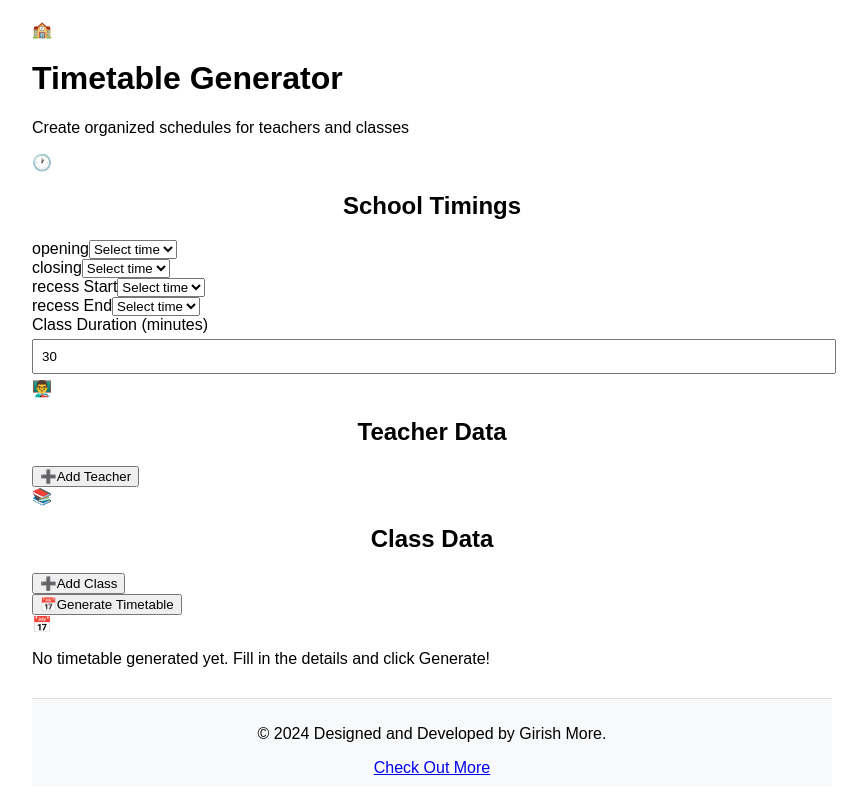
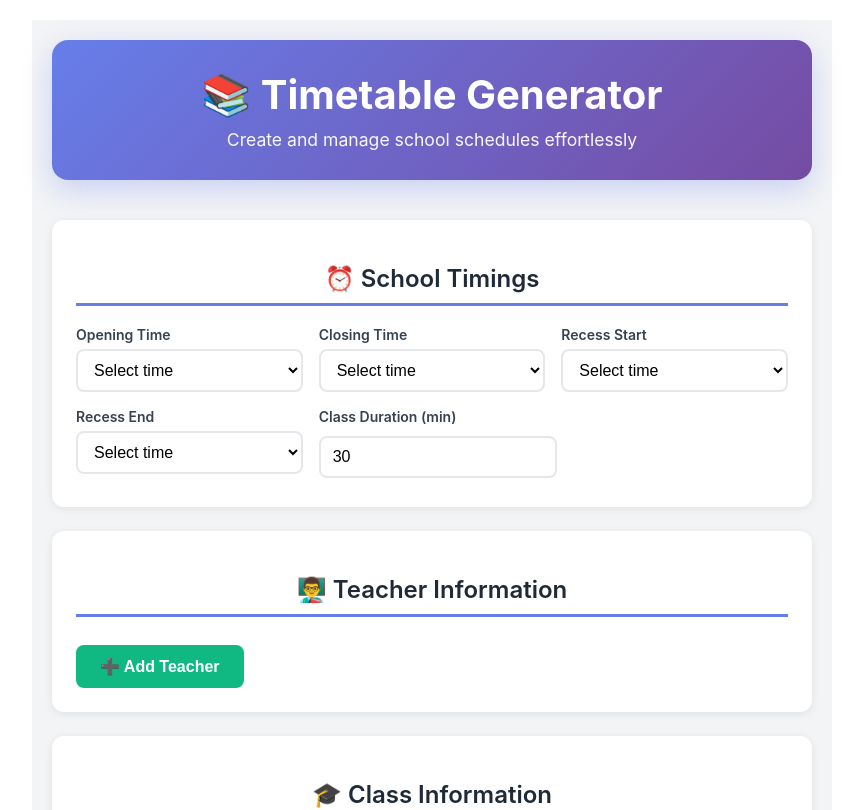
Before and after one commit to girishmore2004/TimetableHub, a React (Create React App) app: page / in a window 1280 px wide. Shown: the top 810 px of the page, without its empty margins (208-1075 px from the left). Built offline with nearby package versions, Linux system fonts and the light colour scheme.

Commit message:
Update Timetable.js

```diff
--- a/src/components/Timetable.js
+++ b/src/components/Timetable.js
@@ -397,6 +397,7 @@ const Timetable = () => {
     recessEnd: '',
     classDuration: 30,
   });
+  const [loading, setLoading] = useState(false);
 
   const timeOptions = useMemo(() => generateTimeOptions(0, 23, 15), []);
 
@@ -416,6 +417,15 @@ const Timetable = () => {
     else setClassData(updatedData);
   };
 
+  // Delete a row
+  const deleteRow = (type, index) => {
+    if (type === 'teacher') {
+      setTeacherData(teacherData.filter((_, i) => i !== index));
+    } else {
+      setClassData(classData.filter((_, i) => i !== index));
+    }
+  };
+
   // Add a new row for teacher or class
   const addRow = (type) => {
     const newRow = { name: '', subjects: [] };
@@ -430,6 +440,7 @@ const Timetable = () => {
       return;
     }
 
+    setLoading(true);
     try {
       const response = await fetch('https://timetablehub-backend-production.up.railway.app/api/timetable/generate', {
         method: 'POST',
@@ -448,13 +459,16 @@ const Timetable = () => {
         ...entry,
         teacher:
           entry.teacher === 'Unscheduled'
-            ? <span style={{ color: '#ef4444' }}>Unscheduled</span>
+            ? <span style={{ color: '#ef4444', fontWeight: '600' }}>Unscheduled</span>
             : entry.teacher,
       }));
 
       setTimetable(styledData);
     } catch (error) {
       console.error('Error generating timetable:', error.message);
+      alert('Failed to generate timetable. Please try again.');
+    } finally {
+      setLoading(false);
     }
   };
 
@@ -498,41 +512,34 @@ const Timetable = () => {
 
   const isRecessStarting = (endTime) => endTime === timings.recessStart;
 
-  // Download PDF (placeholder - jsPDF not available)
+  // Download PDF (placeholder - requires jsPDF)
   const downloadPDF = (data, filename) => {
-    alert(`PDF download functionality requires jsPDF library. Filename: ${filename}.pdf`);
+    alert('PDF download feature requires jsPDF library to be installed.');
   };
 
   return (
-    <div className="min-h-screen bg-gradient-to-br from-indigo-50 via-purple-50 to-pink-50 p-4 md:p-8">
-      <div className="max-w-7xl mx-auto">
-        {/* Header */}
-        <div className="text-center mb-8">
-          <div className="flex items-center justify-center gap-3 mb-4">
-            <span className="text-6xl">🏫</span>
-            <h1 className="text-5xl font-bold bg-gradient-to-r from-indigo-600 to-purple-600 bg-clip-text text-transparent">
-              Timetable Generator
-            </h1>
-          </div>
-          <p className="text-gray-600 text-lg">Create organized schedules for teachers and classes</p>
+    <div style={styles.container}>
+      <div style={styles.header}>
+        <h1 style={styles.mainTitle}>📚 Timetable Generator</h1>
+        <p style={styles.subtitle}>Create and manage school schedules effortlessly</p>
       </div>
 
-        {/* School Timings Card */}
-        <div className="bg-white rounded-3xl shadow-xl p-8 mb-8 border border-indigo-100">
-          <div className="flex items-center gap-3 mb-6">
-            <span className="text-3xl">🕐</span>
-            <h2 className="text-2xl font-bold text-gray-800">School Timings</h2>
-          </div>
-          <div className="grid grid-cols-1 md:grid-cols-3 gap-6">
-            {['opening', 'closing', 'recessStart', 'recessEnd'].map(timeType => (
-              <div key={timeType}>
-                <label className="block text-sm font-semibold text-gray-700 mb-2 capitalize">
-                  {timeType.replace(/([A-Z])/g, ' $1')}
-                </label>
+      {/* SCHOOL TIMINGS */}
+      <div style={styles.card}>
+        <h2 style={styles.cardTitle}>⏰ School Timings</h2>
+        <div style={styles.timingsGrid}>
+          {[
+            { key: 'opening', label: 'Opening Time' },
+            { key: 'closing', label: 'Closing Time' },
+            { key: 'recessStart', label: 'Recess Start' },
+            { key: 'recessEnd', label: 'Recess End' }
+          ].map(({ key, label }) => (
+            <div key={key} style={styles.inputGroup}>
+              <label style={styles.label}>{label}</label>
               <select
-                  value={timings[timeType]}
-                  onChange={(e) => setTimings({ ...timings, [timeType]: e.target.value })}
-                  className="w-full px-4 py-3 bg-gray-50 border-2 border-gray-200 rounded-xl focus:border-indigo-500 focus:ring-2 focus:ring-indigo-200 transition-all outline-none"
+                style={styles.select}
+                value={timings[key]}
+                onChange={(e) => setTimings({ ...timings, [key]: e.target.value })}
               >
                 <option value="">Select time</option>
                 {timeOptions.map(time => (
@@ -541,13 +548,11 @@ const Timetable = () => {
               </select>
             </div>
           ))}
-            <div>
-              <label className="block text-sm font-semibold text-gray-700 mb-2">
-                Class Duration (minutes)
-              </label>
+          <div style={styles.inputGroup}>
+            <label style={styles.label}>Class Duration (min)</label>
             <input
+              style={styles.input}
               type="number"
-                name="classDuration"
               value={timings.classDuration}
               onChange={(e) =>
                 setTimings({
@@ -555,115 +560,107 @@ const Timetable = () => {
                   classDuration: parseInt(e.target.value, 10) || 0,
                 })
               }
-                className="w-full px-4 py-3 bg-gray-50 border-2 border-gray-200 rounded-xl focus:border-indigo-500 focus:ring-2 focus:ring-indigo-200 transition-all outline-none"
             />
           </div>
         </div>
       </div>
 
-        {/* Teacher Data Card */}
-        <div className="bg-white rounded-3xl shadow-xl p-8 mb-8 border border-purple-100">
-          <div className="flex items-center gap-3 mb-6">
-            <span className="text-3xl">👨‍🏫</span>
-            <h2 className="text-2xl font-bold text-gray-800">Teacher Data</h2>
-          </div>
-          <div className="space-y-4">
+      {/* TEACHER DATA */}
+      <div style={styles.card}>
+        <h2 style={styles.cardTitle}>👨‍🏫 Teacher Information</h2>
         {teacherData.map((teacher, index) => (
-              <div key={index} className="grid grid-cols-1 md:grid-cols-2 gap-4 p-4 bg-purple-50 rounded-2xl">
+          <div key={index} style={styles.dataRow}>
             <input
+              style={styles.input}
               type="text"
               name="name"
               placeholder="Teacher Name"
               value={teacher.name}
               onChange={(event) => handleInputChange('teacher', index, event)}
-                  className="px-4 py-3 bg-white border-2 border-purple-200 rounded-xl focus:border-purple-500 focus:ring-2 focus:ring-purple-200 transition-all outline-none"
             />
             <input
+              style={{...styles.input, flex: 2}}
               type="text"
               name="subjects"
               placeholder="Subjects (comma separated)"
               value={teacher.subjects.join(', ')}
               onChange={(event) => handleInputChange('teacher', index, event)}
-                  className="px-4 py-3 bg-white border-2 border-purple-200 rounded-xl focus:border-purple-500 focus:ring-2 focus:ring-purple-200 transition-all outline-none"
             />
+            <button
+              onClick={() => deleteRow('teacher', index)}
+              style={styles.deleteBtn}
+              title="Delete"
+            >
+              ✕
+            </button>
           </div>
         ))}
-          </div>
-          <button
-            onClick={() => addRow('teacher')}
-            className="mt-6 inline-flex items-center gap-2 px-6 py-3 bg-gradient-to-r from-purple-600 to-indigo-600 text-white font-semibold rounded-full hover:shadow-lg hover:scale-105 transition-all"
-          >
-            <span className="text-xl">➕</span>
-            Add Teacher
+        <button onClick={() => addRow('teacher')} style={styles.addBtn}>
+          ➕ Add Teacher
         </button>
       </div>
 
-        {/* Class Data Card */}
-        <div className="bg-white rounded-3xl shadow-xl p-8 mb-8 border border-pink-100">
-          <div className="flex items-center gap-3 mb-6">
-            <span className="text-3xl">📚</span>
-            <h2 className="text-2xl font-bold text-gray-800">Class Data</h2>
-          </div>
-          <div className="space-y-4">
+      {/* CLASS DATA */}
+      <div style={styles.card}>
+        <h2 style={styles.cardTitle}>🎓 Class Information</h2>
         {classData.map((classEntry, index) => (
-              <div key={index} className="grid grid-cols-1 md:grid-cols-2 gap-4 p-4 bg-pink-50 rounded-2xl">
+          <div key={index} style={styles.dataRow}>
             <input
+              style={styles.input}
               type="text"
               name="name"
               placeholder="Class Name"
               value={classEntry.name}
               onChange={(event) => handleInputChange('class', index, event)}
-                  className="px-4 py-3 bg-white border-2 border-pink-200 rounded-xl focus:border-pink-500 focus:ring-2 focus:ring-pink-200 transition-all outline-none"
             />
             <input
+              style={{...styles.input, flex: 2}}
               type="text"
               name="subjects"
               placeholder="Subjects (comma separated)"
               value={classEntry.subjects.join(', ')}
               onChange={(event) => handleInputChange('class', index, event)}
-                  className="px-4 py-3 bg-white border-2 border-pink-200 rounded-xl focus:border-pink-500 focus:ring-2 focus:ring-pink-200 transition-all outline-none"
             />
+            <button
+              onClick={() => deleteRow('class', index)}
+              style={styles.deleteBtn}
+              title="Delete"
+            >
+              ✕
+            </button>
           </div>
         ))}
-          </div>
-          <button
-            onClick={() => addRow('class')}
-            className="mt-6 inline-flex items-center gap-2 px-6 py-3 bg-gradient-to-r from-pink-600 to-purple-600 text-white font-semibold rounded-full hover:shadow-lg hover:scale-105 transition-all"
-          >
-            <span className="text-xl">➕</span>
-            Add Class
+        <button onClick={() => addRow('class')} style={styles.addBtn}>
+          ➕ Add Class
         </button>
       </div>
 
-        {/* Generate Button */}
-        <div className="text-center mb-12">
+      {/* GENERATE BUTTON */}
+      <div style={styles.generateSection}>
         <button
           onClick={handleGenerateTimetable}
-            className="inline-flex items-center gap-3 px-10 py-4 bg-gradient-to-r from-indigo-600 via-purple-600 to-pink-600 text-white text-lg font-bold rounded-full hover:shadow-2xl hover:scale-105 transition-all"
+          style={{...styles.generateBtn, opacity: loading ? 0.7 : 1}}
+          disabled={loading}
         >
-            <span className="text-2xl">📅</span>
-            Generate Timetable
+          {loading ? '⏳ Generating...' : '✨ Generate Timetable'}
         </button>
       </div>
 
-        {/* Class Timetable Display */}
+      {/* CLASS TIMETABLE DISPLAY */}
       {Object.keys(groupedTimetable).length > 0 && (
-          <div className="mb-12">
-            <h2 className="text-3xl font-bold text-center text-gray-800 mb-8">Class Timetables</h2>
-            <div className="space-y-8">
+        <div style={styles.card}>
+          <h2 style={styles.sectionTitle}>📅 Class Timetables</h2>
           {Object.keys(groupedTimetable).map((className) => (
-                <div key={className} className="bg-white rounded-3xl shadow-xl p-8 border border-indigo-100">
-                  <h3 className="text-2xl font-bold text-center mb-6 px-6 py-3 bg-gradient-to-r from-indigo-500 to-purple-500 text-white rounded-full inline-block">
-                    {className}
-                  </h3>
-                  <div className="overflow-x-auto">
-                    <table className="w-full">
+            <div key={className} style={styles.timetableSection}>
+              <h3 style={styles.className}>{className}</h3>
+              <div style={styles.tableWrapper}>
+                <table style={styles.table}>
                   <thead>
-                        <tr className="bg-gradient-to-r from-indigo-100 to-purple-100">
-                          <th className="px-6 py-4 text-left font-bold text-gray-700 rounded-tl-2xl">Subject</th>
-                          <th className="px-6 py-4 text-left font-bold text-gray-700">Teacher</th>
-                          <th className="px-6 py-4 text-left font-bold text-gray-700">Start Time</th>
-                          <th className="px-6 py-4 text-left font-bold text-gray-700 rounded-tr-2xl">End Time</th>
+                    <tr style={styles.tableHeader}>
+                      <th style={styles.th}>Subject</th>
+                      <th style={styles.th}>Teacher</th>
+                      <th style={styles.th}>Start Time</th>
+                      <th style={styles.th}>End Time</th>
                     </tr>
                   </thead>
                   <tbody>
@@ -671,16 +668,23 @@ const Timetable = () => {
                       const endTime = calculateEndTime(entry.time, timings.classDuration);
                       return (
                         <React.Fragment key={index}>
-                              <tr className={`border-b border-gray-100 hover:bg-gray-50 transition-colors ${isRecessTime(entry.time) ? 'bg-blue-50' : ''}`}>
-                                <td className="px-6 py-4 font-medium text-gray-800">{entry.subject}</td>
-                                <td className="px-6 py-4 text-gray-700">{entry.teacher}</td>
-                                <td className="px-6 py-4 text-gray-700">{minutesToTime(timeToMinutes(entry.time))}</td>
-                                <td className="px-6 py-4 text-gray-700">{endTime}</td>
+                          <tr
+                            style={{
+                              ...styles.tableRow,
+                              backgroundColor: isRecessTime(entry.time)
+                                ? '#dbeafe'
+                                : index % 2 === 0 ? '#f9fafb' : 'white',
+                            }}
+                          >
+                            <td style={styles.td}>{entry.subject}</td>
+                            <td style={styles.td}>{entry.teacher}</td>
+                            <td style={styles.td}>{minutesToTime(timeToMinutes(entry.time))}</td>
+                            <td style={styles.td}>{endTime}</td>
                           </tr>
                           {isRecessStarting(endTime) && (
-                                <tr className="bg-gradient-to-r from-blue-100 to-cyan-100">
-                                  <td colSpan="4" className="px-6 py-4 text-center font-bold text-blue-800">
-                                    🍽️ Break Time
+                            <tr style={styles.recessRow}>
+                              <td colSpan="4" style={styles.recessCell}>
+                                ☕ Break Time
                               </td>
                             </tr>
                           )}
@@ -692,35 +696,31 @@ const Timetable = () => {
               </div>
               <button
                 onClick={() => downloadPDF(groupedTimetable[className], `Timetable_${className}`)}
-                    className="mt-6 inline-flex items-center gap-2 px-6 py-3 bg-gradient-to-r from-indigo-600 to-purple-600 text-white font-semibold rounded-full hover:shadow-lg hover:scale-105 transition-all mx-auto"
+                style={styles.downloadBtn}
               >
-                    <span className="text-xl">📥</span>
-                    Download {className} Timetable
+                📥 Download {className} Timetable
               </button>
             </div>
           ))}
         </div>
-          </div>
       )}
 
-        {/* Teacher Schedule Display */}
+      {/* TEACHER SCHEDULE DISPLAY */}
       {Object.keys(teacherSchedule).length > 0 && (
-          <div className="mb-12">
-            <h2 className="text-3xl font-bold text-center text-gray-800 mb-8">Teacher Schedules</h2>
-            <div className="space-y-8">
+        <div style={styles.card}>
+          <h2 style={styles.sectionTitle}>👥 Teacher Schedules</h2>
           {Object.keys(teacherSchedule).map((teacherName) => (
-                <div key={teacherName} className="bg-white rounded-3xl shadow-xl p-8 border border-purple-100">
-                  <h3 className="text-2xl font-bold text-center mb-6 px-6 py-3 bg-gradient-to-r from-purple-500 to-pink-500 text-white rounded-full inline-block">
-                    {teacherName}
-                  </h3>
-                  <div className="overflow-x-auto">
-                    <table className="w-full">
+            teacherSchedule[teacherName].length > 0 && (
+              <div key={teacherName} style={styles.timetableSection}>
+                <h3 style={styles.teacherName}>{teacherName}</h3>
+                <div style={styles.tableWrapper}>
+                  <table style={styles.table}>
                     <thead>
-                        <tr className="bg-gradient-to-r from-purple-100 to-pink-100">
-                          <th className="px-6 py-4 text-left font-bold text-gray-700 rounded-tl-2xl">Class</th>
-                          <th className="px-6 py-4 text-left font-bold text-gray-700">Subject</th>
-                          <th className="px-6 py-4 text-left font-bold text-gray-700">Start Time</th>
-                          <th className="px-6 py-4 text-left font-bold text-gray-700 rounded-tr-2xl">End Time</th>
+                      <tr style={styles.tableHeader}>
+                        <th style={styles.th}>Class</th>
+                        <th style={styles.th}>Subject</th>
+                        <th style={styles.th}>Start Time</th>
+                        <th style={styles.th}>End Time</th>
                       </tr>
                     </thead>
                     <tbody>
@@ -728,16 +728,23 @@ const Timetable = () => {
                         const endTime = calculateEndTime(entry.time, timings.classDuration);
                         return (
                           <React.Fragment key={index}>
-                              <tr className={`border-b border-gray-100 hover:bg-gray-50 transition-colors ${isRecessTime(entry.time) ? 'bg-blue-50' : ''}`}>
-                                <td className="px-6 py-4 font-medium text-gray-800">{entry.class}</td>
-                                <td className="px-6 py-4 text-gray-700">{entry.subject}</td>
-                                <td className="px-6 py-4 text-gray-700">{minutesToTime(timeToMinutes(entry.time))}</td>
-                                <td className="px-6 py-4 text-gray-700">{endTime}</td>
+                            <tr
+                              style={{
+                                ...styles.tableRow,
+                                backgroundColor: isRecessTime(entry.time)
+                                  ? '#dbeafe'
+                                  : index % 2 === 0 ? '#f9fafb' : 'white',
+                              }}
+                            >
+                              <td style={styles.td}>{entry.class}</td>
+                              <td style={styles.td}>{entry.subject}</td>
+                              <td style={styles.td}>{minutesToTime(timeToMinutes(entry.time))}</td>
+                              <td style={styles.td}>{endTime}</td>
                             </tr>
                             {isRecessStarting(endTime) && (
-                                <tr className="bg-gradient-to-r from-blue-100 to-cyan-100">
-                                  <td colSpan="4" className="px-6 py-4 text-center font-bold text-blue-800">
-                                    🍽️ Break Time
+                              <tr style={styles.recessRow}>
+                                <td colSpan="4" style={styles.recessCell}>
+                                  ☕ Break Time
                                 </td>
                               </tr>
                             )}
@@ -749,26 +756,223 @@ const Timetable = () => {
                 </div>
                 <button
                   onClick={() => downloadPDF(teacherSchedule[teacherName], `Schedule_${teacherName}`)}
-                    className="mt-6 inline-flex items-center gap-2 px-6 py-3 bg-gradient-to-r from-purple-600 to-pink-600 text-white font-semibold rounded-full hover:shadow-lg hover:scale-105 transition-all mx-auto"
+                  style={styles.downloadBtn}
                 >
-                    <span className="text-xl">📥</span>
-                    Download {teacherName} Schedule
+                  📥 Download {teacherName} Schedule
                 </button>
               </div>
+            )
           ))}
         </div>
-          </div>
       )}
-
-        {Object.keys(groupedTimetable).length === 0 && (
-          <div className="text-center py-16">
-            <span className="text-9xl block mb-4">📅</span>
-            <p className="text-xl text-gray-500">No timetable generated yet. Fill in the details and click Generate!</p>
-          </div>
-        )}
-      </div>
     </div>
   );
 };
 
+// Styles
+const styles = {
+  container: {
+    maxWidth: '1200px',
+    margin: '0 auto',
+    padding: '20px',
+    fontFamily: '-apple-system, BlinkMacSystemFont, "Segoe UI", Roboto, sans-serif',
+    backgroundColor: '#f3f4f6',
+    minHeight: '100vh',
+  },
+  header: {
+    textAlign: 'center',
+    marginBottom: '40px',
+    padding: '30px 20px',
+    background: 'linear-gradient(135deg, #667eea 0%, #764ba2 100%)',
+    borderRadius: '16px',
+    color: 'white',
+    boxShadow: '0 10px 30px rgba(102, 126, 234, 0.3)',
+  },
+  mainTitle: {
+    fontSize: '2.5rem',
+    margin: '0 0 10px 0',
+    fontWeight: '700',
+  },
+  subtitle: {
+    fontSize: '1.1rem',
+    margin: 0,
+    opacity: 0.95,
+  },
+  card: {
+    backgroundColor: 'white',
+    borderRadius: '12px',
+    padding: '24px',
+    marginBottom: '24px',
+    boxShadow: '0 2px 8px rgba(0,0,0,0.08)',
+  },
+  cardTitle: {
+    fontSize: '1.5rem',
+    marginBottom: '20px',
+    color: '#1f2937',
+    borderBottom: '3px solid #667eea',
+    paddingBottom: '10px',
+    fontWeight: '600',
+  },
+  timingsGrid: {
+    display: 'grid',
+    gridTemplateColumns: 'repeat(auto-fit, minmax(200px, 1fr))',
+    gap: '16px',
+  },
+  inputGroup: {
+    display: 'flex',
+    flexDirection: 'column',
+  },
+  label: {
+    fontSize: '0.875rem',
+    fontWeight: '600',
+    color: '#374151',
+    marginBottom: '6px',
+  },
+  select: {
+    padding: '10px 12px',
+    borderRadius: '8px',
+    border: '2px solid #e5e7eb',
+    fontSize: '1rem',
+    transition: 'border-color 0.2s',
+    backgroundColor: 'white',
+    cursor: 'pointer',
+  },
+  input: {
+    padding: '10px 12px',
+    borderRadius: '8px',
+    border: '2px solid #e5e7eb',
+    fontSize: '1rem',
+    transition: 'border-color 0.2s',
+    flex: 1,
+  },
+  dataRow: {
+    display: 'flex',
+    gap: '12px',
+    marginBottom: '12px',
+    alignItems: 'center',
+  },
+  deleteBtn: {
+    backgroundColor: '#ef4444',
+    color: 'white',
+    border: 'none',
+    borderRadius: '8px',
+    padding: '10px 16px',
+    cursor: 'pointer',
+    fontSize: '1.2rem',
+    fontWeight: 'bold',
+    transition: 'background-color 0.2s',
+  },
+  addBtn: {
+    backgroundColor: '#10b981',
+    color: 'white',
+    border: 'none',
+    borderRadius: '8px',
+    padding: '12px 24px',
+    cursor: 'pointer',
+    fontSize: '1rem',
+    fontWeight: '600',
+    marginTop: '8px',
+    transition: 'background-color 0.2s, transform 0.1s',
+  },
+  generateSection: {
+    textAlign: 'center',
+    margin: '40px 0',
+  },
+  generateBtn: {
+    backgroundColor: '#8b5cf6',
+    color: 'white',
+    border: 'none',
+    borderRadius: '12px',
+    padding: '16px 48px',
+    cursor: 'pointer',
+    fontSize: '1.2rem',
+    fontWeight: '700',
+    boxShadow: '0 4px 12px rgba(139, 92, 246, 0.4)',
+    transition: 'all 0.2s',
+  },
+  sectionTitle: {
+    fontSize: '1.75rem',
+    marginBottom: '30px',
+    color: '#1f2937',
+    textAlign: 'center',
+    fontWeight: '700',
+  },
+  timetableSection: {
+    marginBottom: '40px',
+  },
+  className: {
+    fontSize: '1.3rem',
+    color: '#667eea',
+    marginBottom: '16px',
+    fontWeight: '700',
+    textAlign: 'center',
+    backgroundColor: '#ede9fe',
+    padding: '12px',
+    borderRadius: '8px',
+  },
+  teacherName: {
+    fontSize: '1.3rem',
+    color: '#764ba2',
+    marginBottom: '16px',
+    fontWeight: '700',
+    textAlign: 'center',
+    backgroundColor: '#fce7f3',
+    padding: '12px',
+    borderRadius: '8px',
+  },
+  tableWrapper: {
+    overflowX: 'auto',
+    marginBottom: '16px',
+  },
+  table: {
+    width: '100%',
+    borderCollapse: 'collapse',
+    borderRadius: '8px',
+    overflow: 'hidden',
+    boxShadow: '0 1px 3px rgba(0,0,0,0.1)',
+  },
+  tableHeader: {
+    backgroundColor: '#667eea',
+    color: 'white',
+  },
+  th: {
+    padding: '14px 16px',
+    textAlign: 'left',
+    fontWeight: '600',
+    fontSize: '0.95rem',
+  },
+  tableRow: {
+    transition: 'background-color 0.2s',
+  },
+  td: {
+    padding: '12px 16px',
+    borderBottom: '1px solid #e5e7eb',
+    fontSize: '0.95rem',
+    color: '#374151',
+  },
+  recessRow: {
+    backgroundColor: '#bfdbfe',
+  },
+  recessCell: {
+    padding: '12px',
+    textAlign: 'center',
+    fontWeight: '700',
+    color: '#1e40af',
+    fontSize: '1rem',
+  },
+  downloadBtn: {
+    backgroundColor: '#3b82f6',
+    color: 'white',
+    border: 'none',
+    borderRadius: '8px',
+    padding: '10px 20px',
+    cursor: 'pointer',
+    fontSize: '0.95rem',
+    fontWeight: '600',
+    display: 'block',
+    margin: '0 auto',
+    transition: 'background-color 0.2s',
+  },
+};
+
 export default Timetable;
```
Lines whose indentation alone changed are shown as unchanged.
